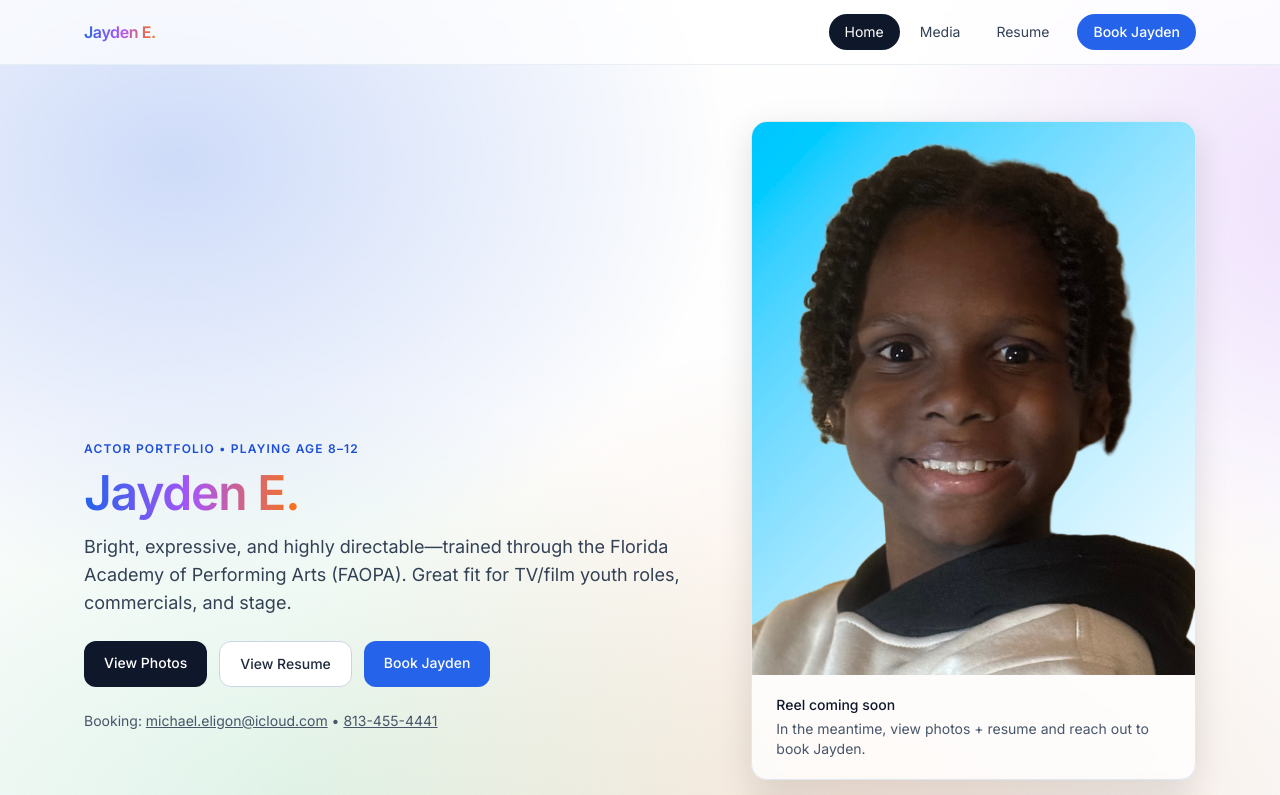
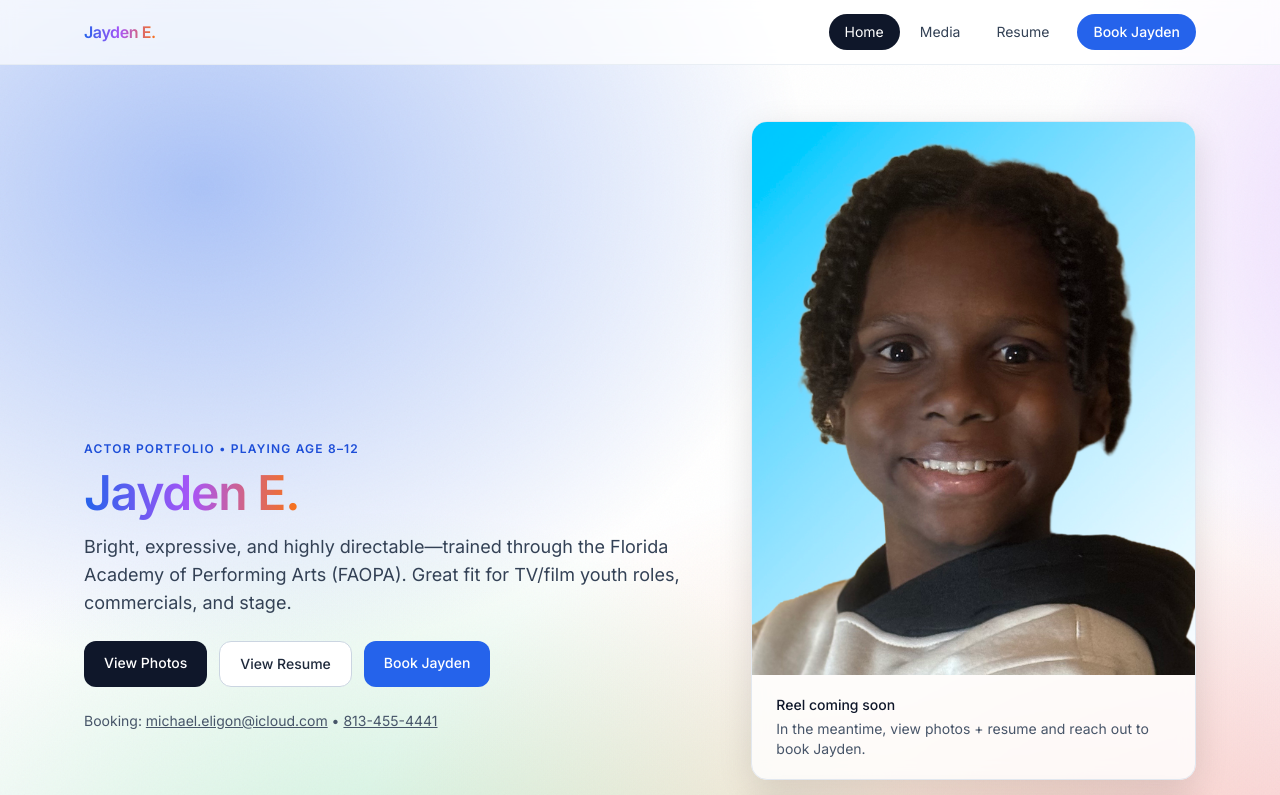
Before and after one commit to DocuDocket/jaydentheactor-site, a Next.js app: page / in a window 1280 px wide. Shown: the top 795 px of the page. Built offline with nearby package versions, Linux system fonts and the light colour scheme.

Commit message:
Update globals.css

```diff
--- a/app/globals.css
+++ b/app/globals.css
@@ -36,7 +36,7 @@ body {
   @apply rounded-2xl bg-white/80 backdrop-blur border border-slate-200 shadow-soft;
 }
 
-/* Bright + lively animated background (colorful but not distracting) */
+/* Bright + lively animated background (LOUD + extra pop) */
 .bg-animated {
   position: fixed;
   inset: 0;
@@ -44,18 +44,19 @@ body {
   pointer-events: none;
 
   background:
-    radial-gradient(900px 700px at 12% 18%, rgba(37,99,235,0.22), rgba(255,255,255,0) 60%),
-    radial-gradient(850px 650px at 88% 22%, rgba(168,85,247,0.18), rgba(255,255,255,0) 58%),
-    radial-gradient(1000px 800px at 55% 88%, rgba(249,115,22,0.14), rgba(255,255,255,0) 62%),
-    radial-gradient(900px 700px at 20% 85%, rgba(34,197,94,0.12), rgba(255,255,255,0) 60%),
-    linear-gradient(180deg, #ffffff 0%, #ffffff 55%, #f8fafc 100%);
-  background-size: 120% 120%;
-  animation: bgDrift 16s ease-in-out infinite;
+    radial-gradient(950px 750px at 12% 18%, rgba(37,99,235,0.38), rgba(255,255,255,0) 62%),
+    radial-gradient(900px 700px at 88% 22%, rgba(168,85,247,0.34), rgba(255,255,255,0) 60%),
+    radial-gradient(1050px 850px at 55% 90%, rgba(249,115,22,0.26), rgba(255,255,255,0) 64%),
+    radial-gradient(900px 720px at 22% 86%, rgba(34,197,94,0.24), rgba(255,255,255,0) 62%),
+    radial-gradient(900px 700px at 78% 78%, rgba(236,72,153,0.20), rgba(255,255,255,0) 60%),
+    linear-gradient(180deg, #ffffff 0%, #ffffff 50%, #f8fafc 100%);
+  background-size: 140% 140%;
+  animation: bgDrift 12s ease-in-out infinite;
 }
 
 @keyframes bgDrift {
   0%   { transform: translate3d(0, 0, 0) scale(1); }
-  50%  { transform: translate3d(0, -10px, 0) scale(1.02); }
+  50%  { transform: translate3d(0, -10px, 0) scale(1.03); }
   100% { transform: translate3d(0, 0, 0) scale(1); }
 }
 
```
